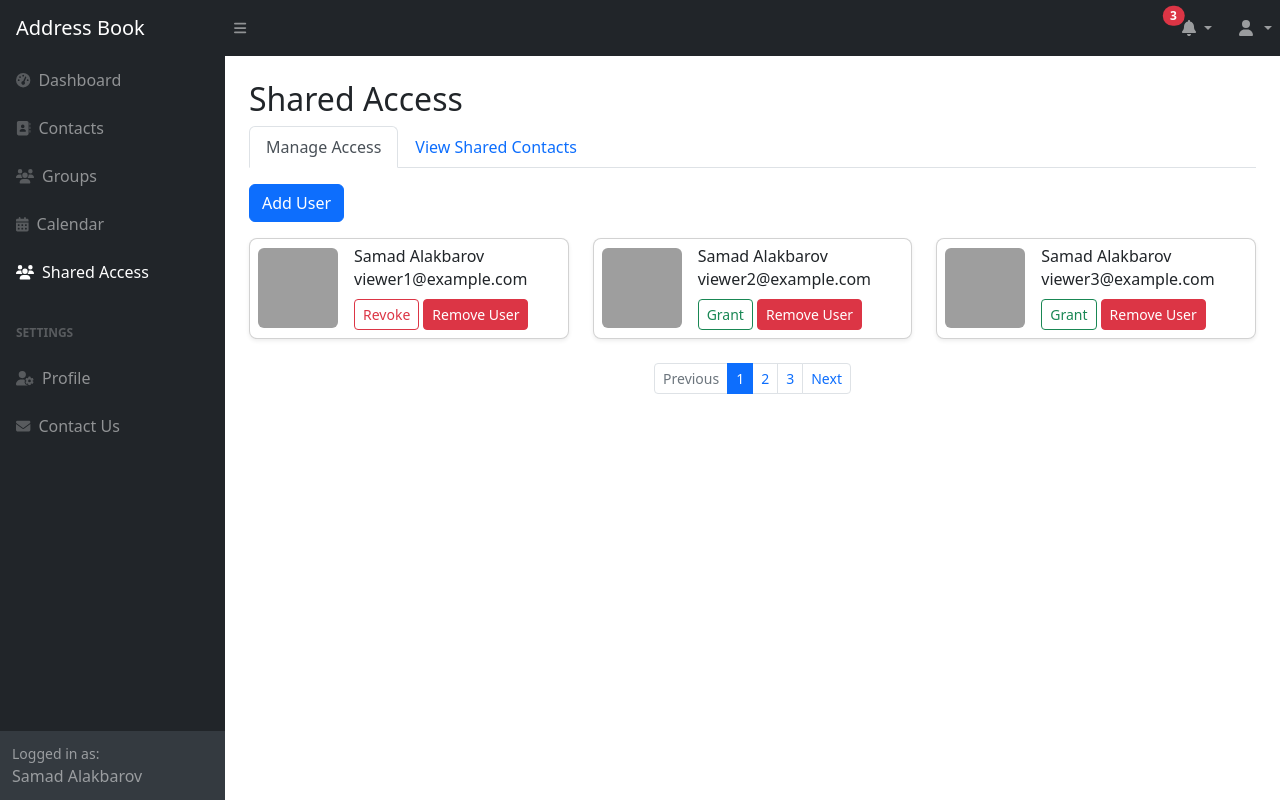
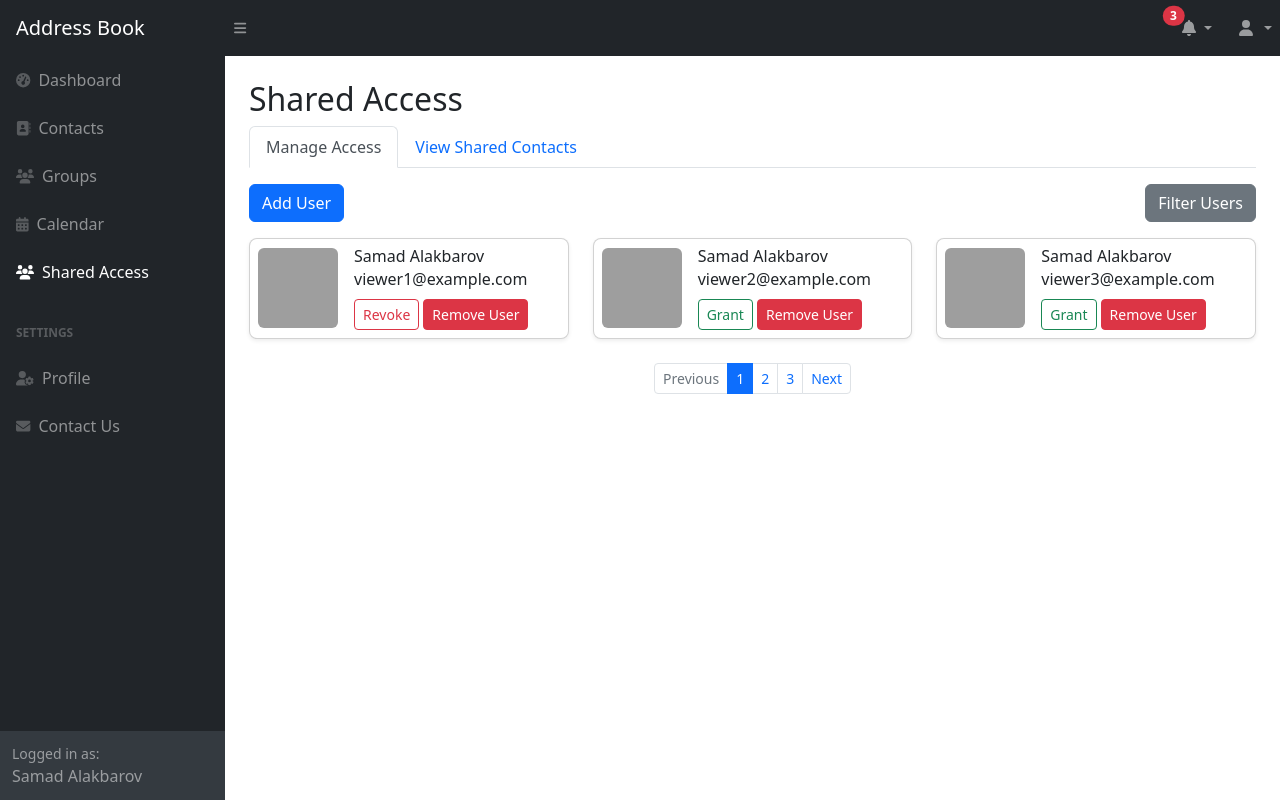
Before and after one commit to Samad126/AdressBookAppWeb, an ASP.NET Core app: page /SharedAccess in a window 1280 px wide. Run offline with ASP.NET Core 8, Linux system fonts and the light colour scheme; some libraries are stand-ins or nearby versions; grey boxes are pictures that could not be loaded.

Commit message:
Enhance user interface with filtering options
Added buttons for filtering users and owners in `Index.cshtml`.
Reorganized the "Add User" button layout and included email
addresses for contacts. Introduced offcanvas components for
searching and resetting filters.

```diff
--- a/Views/SharedAccess/Index.cshtml
+++ b/Views/SharedAccess/Index.cshtml
@@ -31,8 +31,12 @@
         <!-- Manage Access Tab -->
         <div class="tab-pane fade show active" id="manage-access" role="tabpanel"
              aria-labelledby="manage-access-tab">
-            <a asp-controller="Contacts" asp-action="SearchUser"
-               class="btn btn-primary mb-3">Add User</a>
+            <div class="d-flex flex-wrap justify-content-between align-items-center mb-3">
+                <a asp-controller="Contacts" asp-action="SearchUser" class="btn btn-primary">Add User</a>
+                <button class="btn btn-secondary" data-bs-toggle="offcanvas" data-bs-target="#filterManageAccess">
+                    Filter Users
+                </button>
+            </div>
 
             <div class="row gy-3">
                 <!-- Viewer 1 -->
@@ -117,6 +121,11 @@
         <!-- View Shared Contacts Tab -->
         <div class="tab-pane fade" id="view-shared" role="tabpanel"
              aria-labelledby="view-shared-tab">
+            <div class="d-flex mb-3">
+                <button class="btn btn-secondary" data-bs-toggle="offcanvas" data-bs-target="#filterViewShared">
+                    Filter Owners
+                </button>
+            </div>
             <div class="row gy-3">
                 <!-- Owner 1 -->
                 <div class="col-sm-6 col-md-4">
@@ -129,6 +138,7 @@
                             <div class="d-flex justify-content-between align-items-center mb-1">
                                 <h6 class="mb-0">Alice</h6>
                             </div>
+                            <p class="mb-0">test@example.com</p>
                             <div class="d-flex gap-1 mt-2 flex-wrap">
                                 <a asp-controller="SharedAccess"
                                    asp-action="ContactDetails"
@@ -150,6 +160,7 @@
                             <div class="d-flex justify-content-between align-items-center mb-1">
                                 <h6 class="mb-0">Bob</h6>
                             </div>
+                            <p class="mb-0">test@example.com</p>
                             <div class="d-flex gap-1 mt-2 flex-wrap">
                                 <a asp-controller="SharedAccess"
                                    asp-action="ContactDetails"
@@ -184,3 +195,44 @@
 
     </div>
 </div>
+
+<div class="offcanvas offcanvas-end" tabindex="-1" id="filterManageAccess" aria-labelledby="filterManageAccessLabel">
+    <div class="offcanvas-header">
+        <h5 class="offcanvas-title" id="filterManageAccessLabel">Filter Users</h5>
+        <button type="button" class="btn-close" data-bs-dismiss="offcanvas" aria-label="Close"></button>
+    </div>
+
+    <div class="offcanvas-body">
+        <form id="filterManageAccessForm" >
+            <div class="mb-3">
+                <label for="manageAccessName" class="form-label">Name or Email</label>
+                <input type="text" id="manageAccessName" class="form-control" placeholder="Enter name or email...">
+            </div>
+            <div class="d-grid gap-2">
+                <button type="submit" class="btn btn-primary">Search</button>
+                <button type="button" class="btn btn-secondary">Reset</button>
+            </div>
+        </form>
+    </div>
+</div>
+
+
+<div class="offcanvas offcanvas-end" tabindex="-1" id="filterViewShared" aria-labelledby="filterViewSharedLabel">
+    <div class="offcanvas-header">
+        <h5 class="offcanvas-title" id="filterViewSharedLabel">Filter Owners</h5>
+        <button type="button" class="btn-close" data-bs-dismiss="offcanvas" aria-label="Close"></button>
+    </div>
+
+    <div class="offcanvas-body">
+        <form id="filterViewSharedForm">
+            <div class="mb-3">
+                <label for="viewSharedOwner" class="form-label">Owner Name or email</label>
+                <input type="text" id="viewSharedOwner" class="form-control" placeholder="Enter owner name or email...">
+            </div>
+            <div class="d-grid gap-2">
+                <button type="submit" class="btn btn-primary">Search</button>
+                <button type="button" class="btn btn-secondary">Reset</button>
+            </div>
+        </form>
+    </div>
+</div>
```
